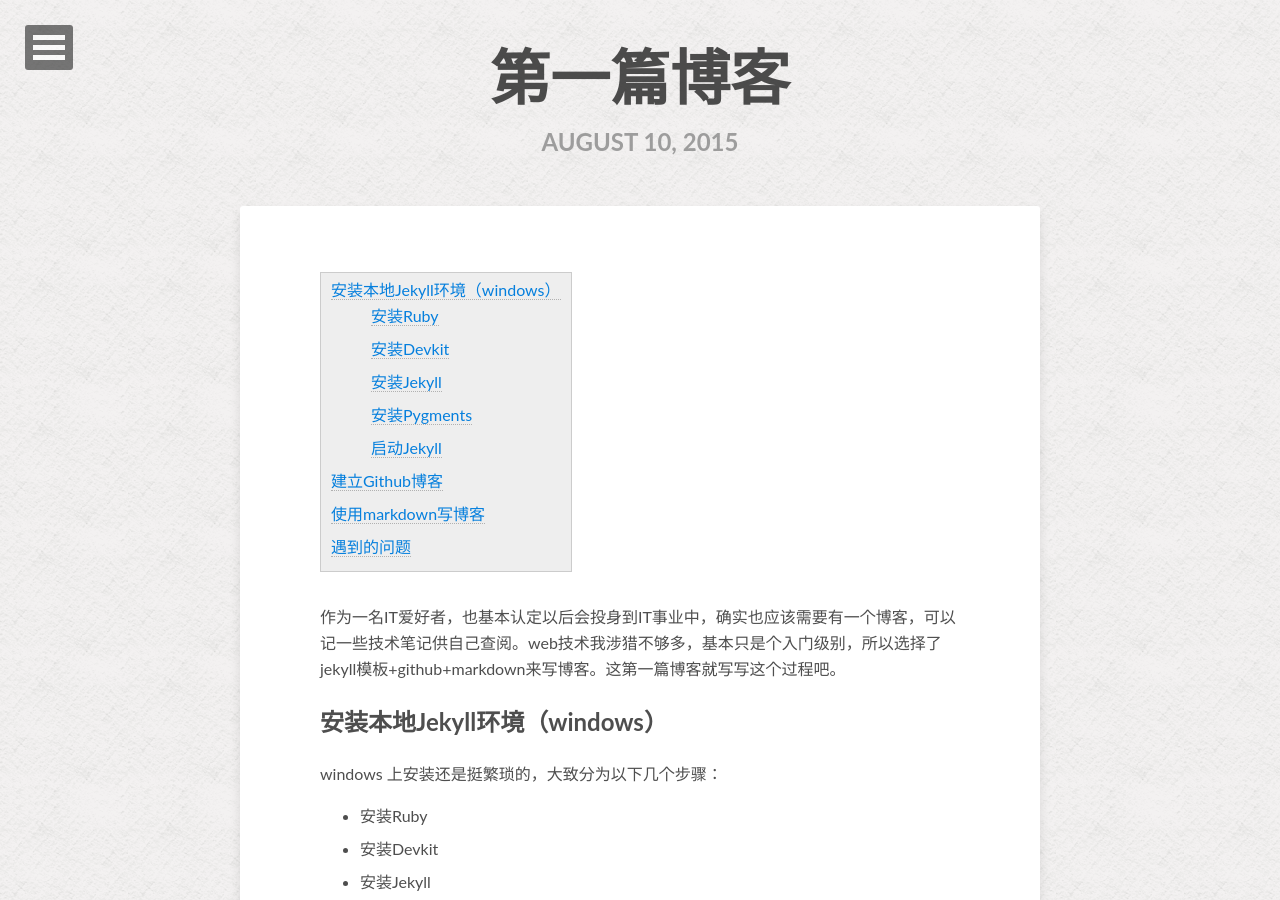
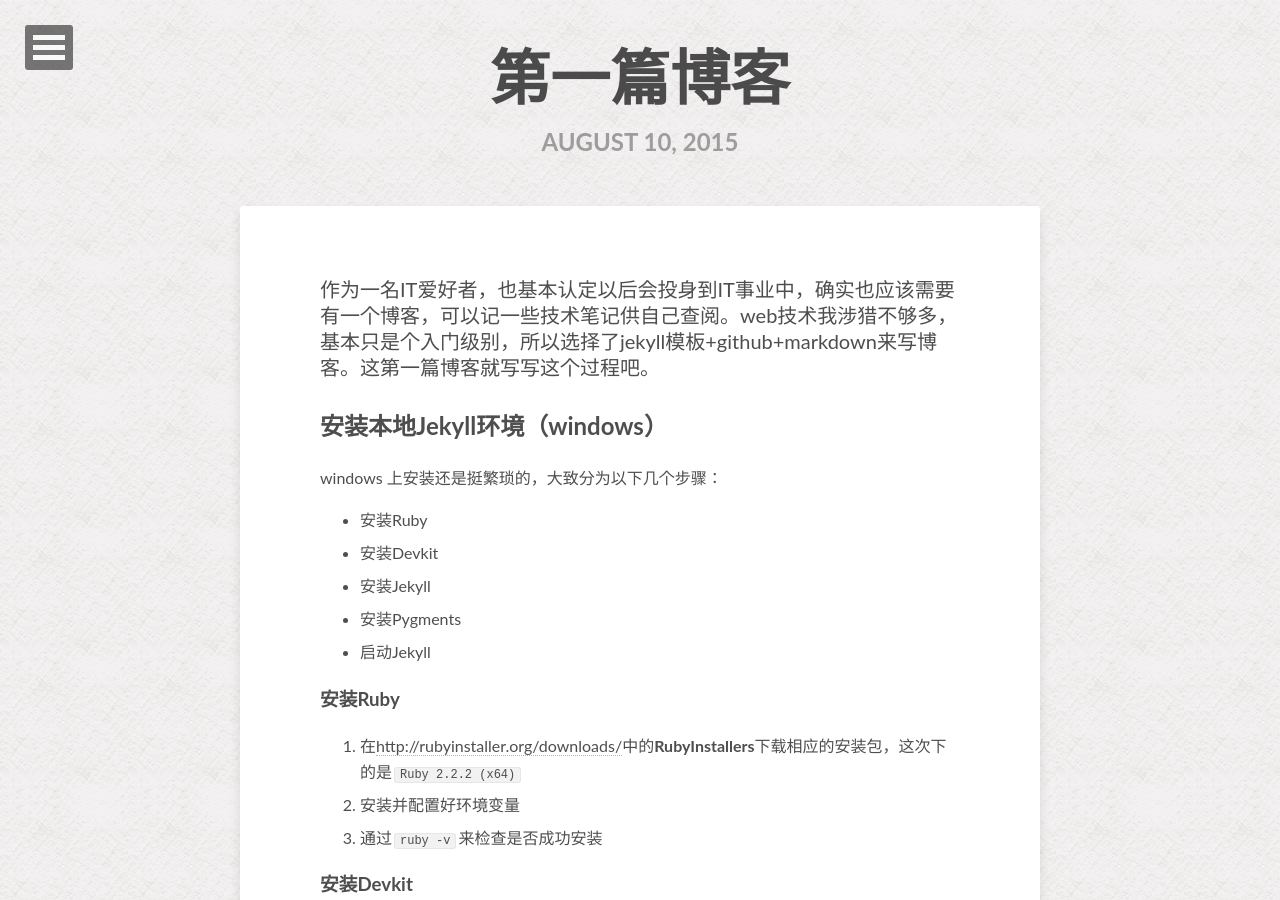
Before and after one commit to lanixzcj/lanixzcj.github.io, a Jekyll site: the page built from _posts/2015-08-10-第一篇blog.md, in a window 1280 px wide and 900 px high. Built offline with Jekyll 4.4.1, drawn with Linux system fonts in a browser that asks for light colours; nearby versions of some CDN libraries; some web fonts are replaced; Markdown is read by kramdown in place of the engine named in the settings.

```diff
--- a/_config.yml
+++ b/_config.yml
@@ -39,7 +39,7 @@ bing_verify:
 timezone:    Asia/Beijing
 future:      true
 highlighter: pygments
-markdown:    kramdown
+markdown:    redcarpet
 safe: true
 gems:
   - jekyll-sitemap
--- a/_includes/head.html
+++ b/_includes/head.html
@@ -35,7 +35,7 @@
 <!-- For all browsers -->
 <link rel="stylesheet" href="{{ site.url }}/assets/css/main.css">
 <!-- Webfonts -->
-<!-- <link href="//fonts.googleapis.com/css?family=Lato:300,400,700,300italic,400italic" rel="stylesheet" type="text/css"> -->
+<link href="//font.lug.ustc.edu.cn/css?family=Lato:300,400,700,300italic,400italic" rel="stylesheet" type="text/css">
 
 <meta http-equiv="cleartype" content="on">
 
--- a/_posts/2015-08-10-第一篇blog.md
+++ b/_posts/2015-08-10-第一篇blog.md
@@ -9,12 +9,6 @@ comments: false
 image:
 
 ---
-
-* list
-{:toc}
-
-
-<div style="clear:both"></div>
 
 
 作为一名IT爱好者，也基本认定以后会投身到IT事业中，确实也应该需要有一个博客，可以记一些技术笔记供自己查阅。web技术我涉猎不够多，基本只是个入门级别，所以选择了jekyll模板+github+markdown来写博客。这第一篇博客就写写这个过程吧。
```
